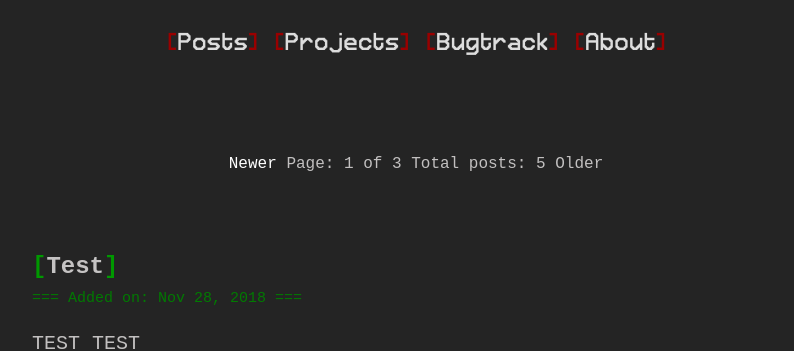
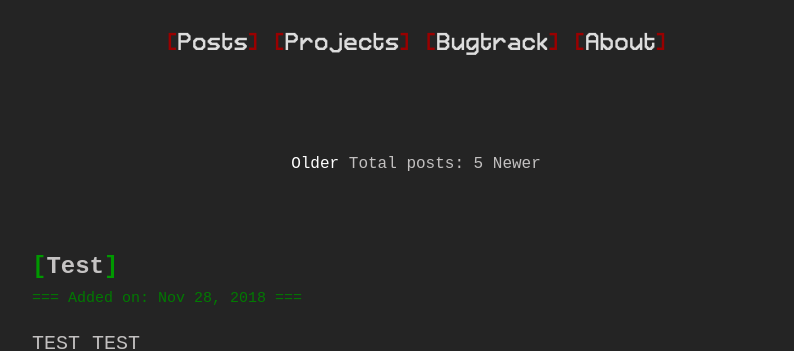
Before and after one commit to num1r0/num1r0.github.io, a Jekyll site: the page built from index.html, in a window 1280 px wide, cut to the strip 164-922 px from the top of the page. Shown: the top 351 px of the strip, without its empty margins (224-1018 px from the left). Built offline with Jekyll 4.4.1, drawn with Linux system fonts in a browser that asks for light colours; the list of posts is cut into pages by our own code.

Commit message:
pagination older/newer added

```diff
--- a/_layouts/home.html
+++ b/_layouts/home.html
@@ -5,20 +5,19 @@
 <!-- Pagination -->
 <div class="pagination">
     {% if paginator.next_page %}
-        <a href="{{ paginator.next_page_path }}" class="next">Newer</a>
+        <a href="{{ paginator.next_page_path }}" class="next">Older</a>
     {% else %}
-        <span class="next ">Newer</span>
+        <span class="next ">Older</span>
     {% endif %}
     <span class="page_number ">
-        Page: {{ paginator.page }} of {{ paginator.total_pages }}
         Total posts: {{site.posts | size}}
     </span>
     {% if paginator.previous_page %}
         <a href="{{ paginator.previous_page_path }}" class="previous">
-            Older
+            Newer
         </a>
     {% else %}
-        <span class="previous">Older</span>
+        <span class="previous">Newer</span>
     {% endif %}
 </div>
 
```
